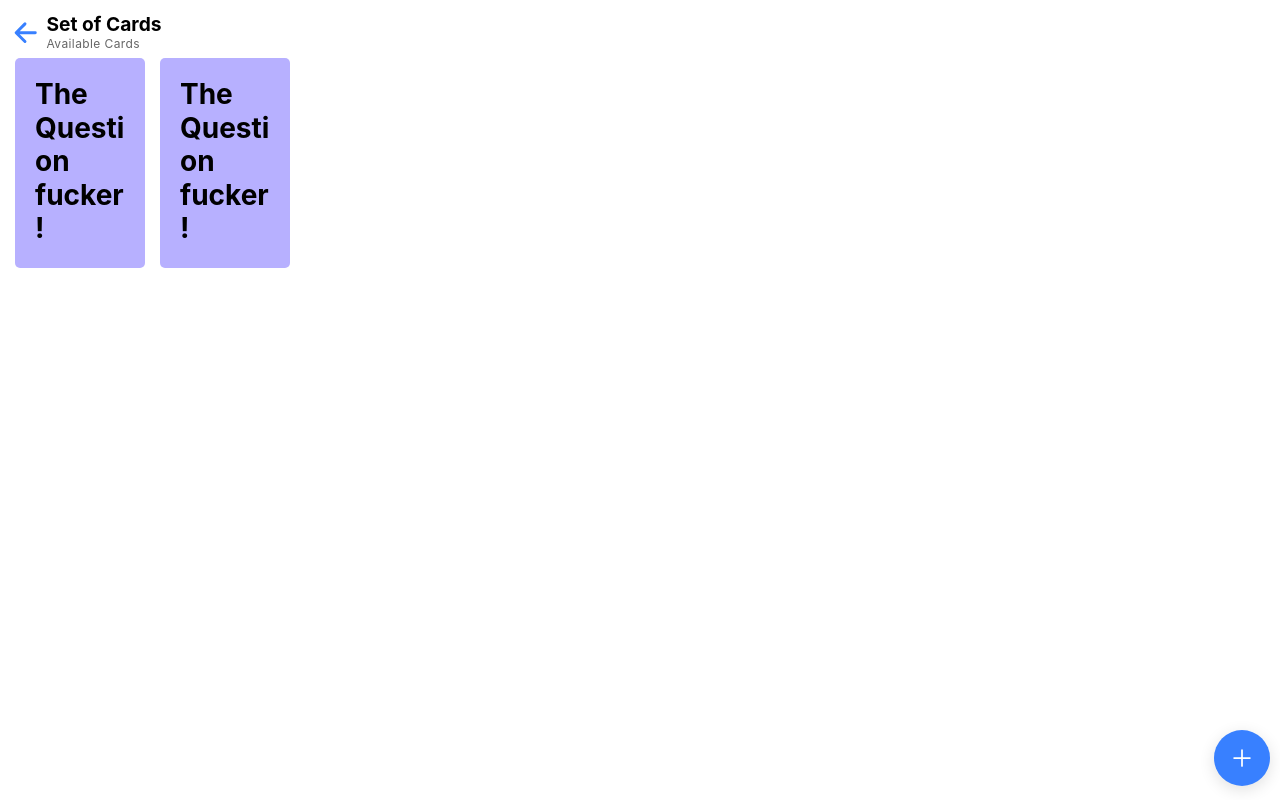
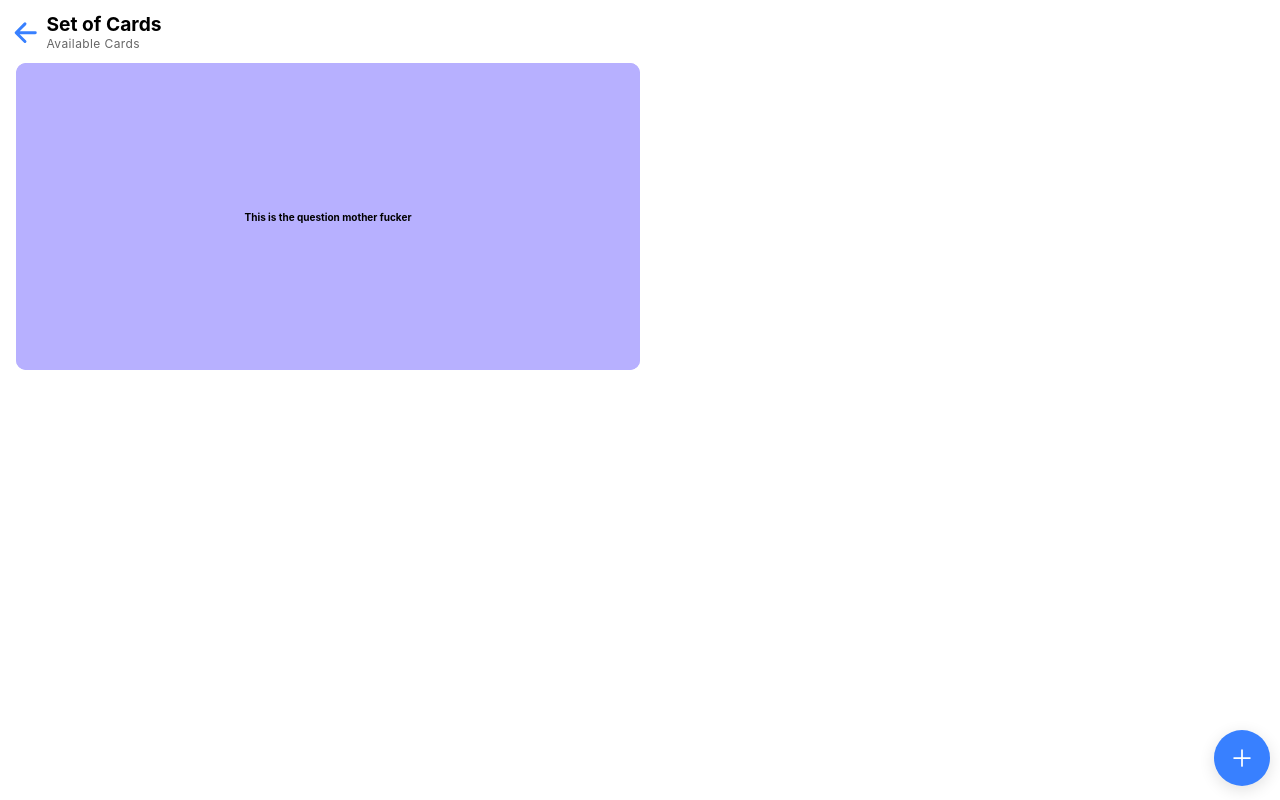
Before and after one commit to SatinTo/Memry, a React (Create React App) app: page /setItems in a window 1280 px wide. Built offline with nearby package versions, Linux system fonts and the light colour scheme.

Commit message:
chore: Changes the code in printing the Cards

```diff
--- a/src/pages/SetItems.jsx
+++ b/src/pages/SetItems.jsx
@@ -9,10 +9,9 @@ import {
 	IonFabButton,
 	IonIcon,
 	IonCardContent,
-	IonGrid,
-	IonCol
+	IonCard,
 } from "@ionic/react";
-import React from "react";
+import React, {useState} from "react";
 import {arrowBackOutline, addOutline} from 'ionicons/icons';
 
 const cardStyle = {
@@ -24,6 +23,13 @@ const cardStyle = {
 }
 
 const SetItems = (props) => {
+	const [flipped, setFlip] = useState(false);
+
+	// Function to flip the card
+	function flipCard() {
+		setFlip(!flipped)
+	}
+
 	return (
 		<IonPage>
 			<IonContent scrollEvents={false}>
@@ -38,16 +44,18 @@ const SetItems = (props) => {
 						</IonCardSubtitle>
 					</div>
 				</IonToolbar>
-				<div className="card__face--front" style={cardStyle}>
-					<IonCardContent>
-						<IonCardTitle>The Question fucker!</IonCardTitle>
-					</IonCardContent>
-				</div>
-				<div className="card__face--front" style={cardStyle}>
-					<IonCardContent>
-						<IonCardTitle>The Question fucker!</IonCardTitle>
-					</IonCardContent>
-				</div>
+				<IonCard style={{height: "64vh", boxShadow: "none", marginTop: "5px"}}>
+					<div className="card__face card__face--front" style={{ width: "50%", height: "60%",borderRadius: "10px", display: "inline-block"}}>
+						<IonCardContent className="container">
+							<IonCardTitle style={{fontSize: "10px"}}>This is the question mother fucker</IonCardTitle>
+						</IonCardContent>
+					</div>
+					<div className="card__face card__face--front" style={{ width: "50%", height: "60%",borderRadius: "10px", display: "inline-block"}}>
+						<IonCardContent className="container">
+							<IonCardTitle style={{fontSize: "10px"}}>This is the question mother fucker</IonCardTitle>
+						</IonCardContent>
+					</div>
+				</IonCard>
 				<div style={{width: "fit-content", position: "absolute", bottom: 10, right: 10}}>
 					<IonFabButton style={{display: "inline-block"}} onClick={() => props.history.push("/crudCard")}>
 						<IonIcon icon={addOutline} />
```
